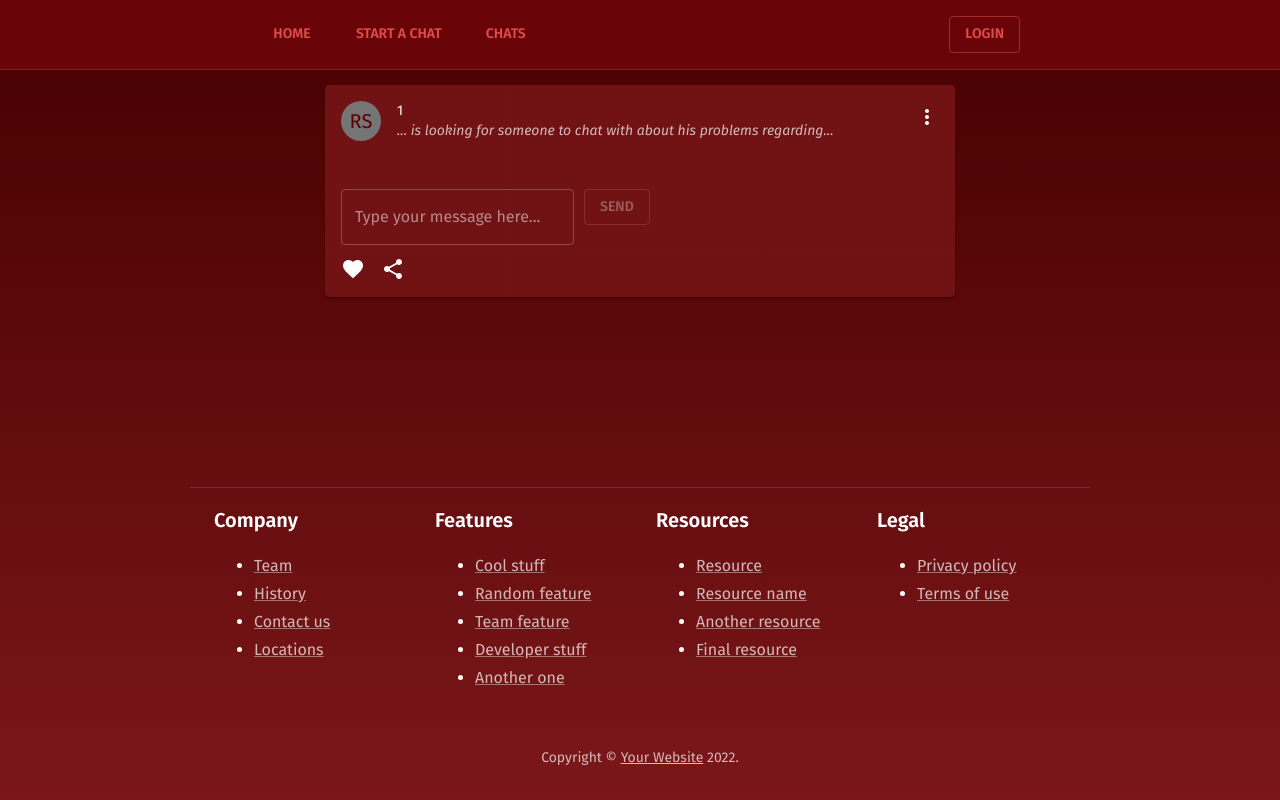
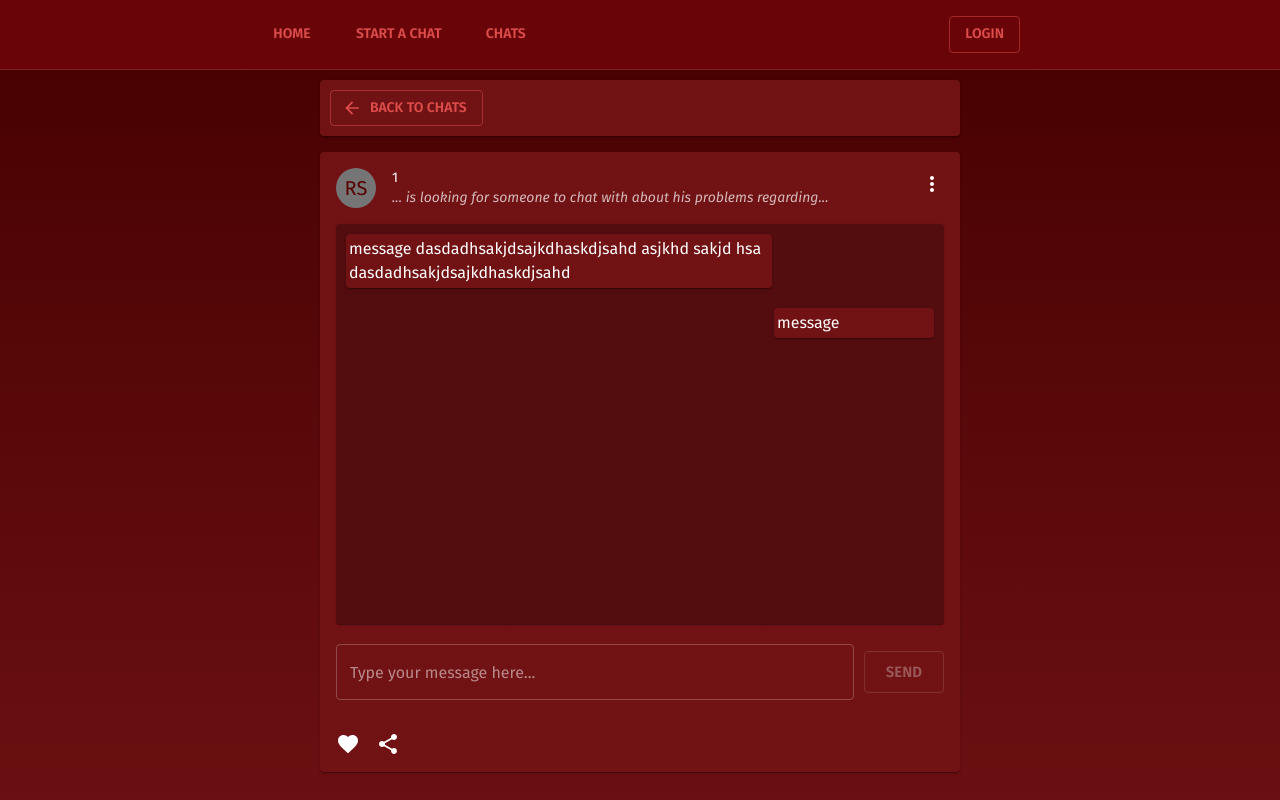
Before and after one commit to hltk/junction-2022, a React (Create React App) app in the folder temp-front/: page /chat/1 in a window 1280 px wide. Shown: the top 800 px of the page. Built offline with nearby package versions, Linux system fonts and the light colour scheme; no server answers; grey boxes are pictures that could not be loaded.

Commit message:
Chat mode

```diff
--- a/temp-front/src/Chat.js
+++ b/temp-front/src/Chat.js
@@ -28,13 +28,28 @@ import ShareIcon from '@mui/icons-material/Share';
 import ExpandMoreIcon from '@mui/icons-material/ExpandMore';
 import MoreVertIcon from '@mui/icons-material/MoreVert';
 import { red } from '@mui/material/colors';
+import ArrowBackIcon from '@mui/icons-material/ArrowBack';
+
+import List from '@mui/material/List';
+import ListSubheader from '@mui/material/ListSubheader';
+import ListItemButton from '@mui/material/ListItemButton';
+import ListItemIcon from '@mui/material/ListItemIcon';
+import ListItemText from '@mui/material/ListItemText';
+import Collapse from '@mui/material/Collapse';
+import InboxIcon from '@mui/icons-material/MoveToInbox';
+import DraftsIcon from '@mui/icons-material/Drafts';
+import SendIcon from '@mui/icons-material/Send';
+import ExpandLess from '@mui/icons-material/ExpandLess';
+import ExpandMore from '@mui/icons-material/ExpandMore';
+import StarBorder from '@mui/icons-material/StarBorder';
+import PsychologyAltIcon from '@mui/icons-material/PsychologyAlt';
 
 import {
   Avatar,
   IconButton,
-  Collapse,
 } from '@mui/material';
 
+import { CompressOutlined } from '@mui/icons-material';
 import Page from './Page';
 
 function Chat() {
@@ -98,7 +113,11 @@ function Chat() {
         justifyContent="center"
       >
         <Box width="40em" maxWidth="100%">
-          <Grid sx={{ padding: '5px' }}>
+          <Card sx={{ width: '100%', marginBottom: '1em', color: 'secondary.main' }}>
+            <Button sx={{ margin: '10px' }} href="/chats" variant="outlined" startIcon={<ArrowBackIcon />}>
+              Back to chats
+            </Button>
+          </Card>
           <Card sx={{ width: '100%' }}>
             <CardHeader
               avatar={(
@@ -115,30 +134,66 @@ function Chat() {
               title={receiver}
               subheader={<i>... is looking for someone to chat with about his problems regarding...</i>}
             />
-              <CardMedia
-                image="https://material-ui.com/static/images/cards/paella.jpg"
-                title="Paella dish"
-              />
-              <CardContent>
-                <ul>{messages.map((mess) => <li key={mess}>{mess}</li>)}</ul>
+            <CardContent style={{ paddingTop: 0, marginTop: 0 }}>
+              <Card style={{
+                overflowY: 'auto', height: 'min(40em,50vh)', background: '#00000044', marginBottom: 20,
+              }}
+              >
 
+                <Box
+                  sx={{
+                    display: 'flex',
+                    justifyContent: 'flex-start',
+                  }}
+                >
+                  <Card style={{
+                    minWidth: '10em', maxWidth: '70%', margin: '10px', padding: '3px',
+                  }}
+                  >
+                    message dasdadhsakjdsajkdhaskdjsahd asjkhd sakjd hsa dasdadhsakjdsajkdhaskdjsahd
+                  </Card>
+                  {' '}
+
+                </Box>
+                <Box
+                  sx={{
+                    display: 'flex',
+                    justifyContent: 'flex-end',
+                  }}
+                >
+                  <Card style={{
+                    minWidth: '10em', maxWidth: '70%', margin: '10px', padding: '3px',
+                  }}
+                  >
+                    message
+                  </Card>
+                </Box>
+              </Card>
               <form onSubmit={sendMessage}>
+
+                <Box sx={{
+                  width: '100%', display: 'flex', justifyContent: 'center', alignItems: 'center',
+                }}
+                >
+
                   <TextField
                     type="text"
                     placeholder="Type your message here..."
                     value={messageBody}
                     onChange={(e) => setMessageBody(e.target.value)}
                     required
-                    sx={{ paddingRight: '10px', height: '2em' }}
+                    sx={{ paddingRight: '10px', flexGrow: 1 }}
                   />
                   <Button
                     disabled={!isConnectionOpen}
                     type="submit"
                     variant="outlined"
-                    size="medium"
+                    size="large"
                   >
                     send
                   </Button>
+                </Box>
+
               </form>
             </CardContent>
             <CardActions disableSpacing>
@@ -150,7 +205,6 @@ function Chat() {
               </IconButton>
             </CardActions>
           </Card>
-          </Grid>
         </Box>
       </Grid>
     </Page>
--- a/temp-front/src/Home.js
+++ b/temp-front/src/Home.js
@@ -94,7 +94,7 @@ function Home() {
         Our platform is
       </Typography>
 
-      <Container sx={{ py: 8 }} maxWidth="md">
+      <Container sx={{ py: 2 }} maxWidth="md">
         <Grid container spacing={4}>
           {cards.map((card) => (
             <Grid item key={card.reason} xs={12} sm={6} md={4}>
@@ -122,13 +122,18 @@ function Home() {
         </Grid>
       </Container>
 
-      <Box mt={15} />
+      <Box mt={20} />
 
       <Container style={{ width: '100%', display: 'flex' }}>
-        <img src="m1.png" style={{ width: '60%', paddingRight: '50px' }} />
+        <img
+          src="m1.png"
+          style={{
+            width: '60%', paddingRight: '50px',
+          }}
+        />
         <Box>
-          <Typography style={{ fontWeight: 600, fontSize: '25px' }}>Punchline</Typography>
-          <Typography variant="secondary">We provide a variety of ...</Typography>
+          <Typography style={{ fontWeight: 600, fontSize: '35px' }}>Punchline</Typography>
+          <Typography sx={{ color: 'primary.main' }}>We provide a variety of ...</Typography>
         </Box>
       </Container>
 
```
Lines whose indentation alone changed are shown as unchanged.
